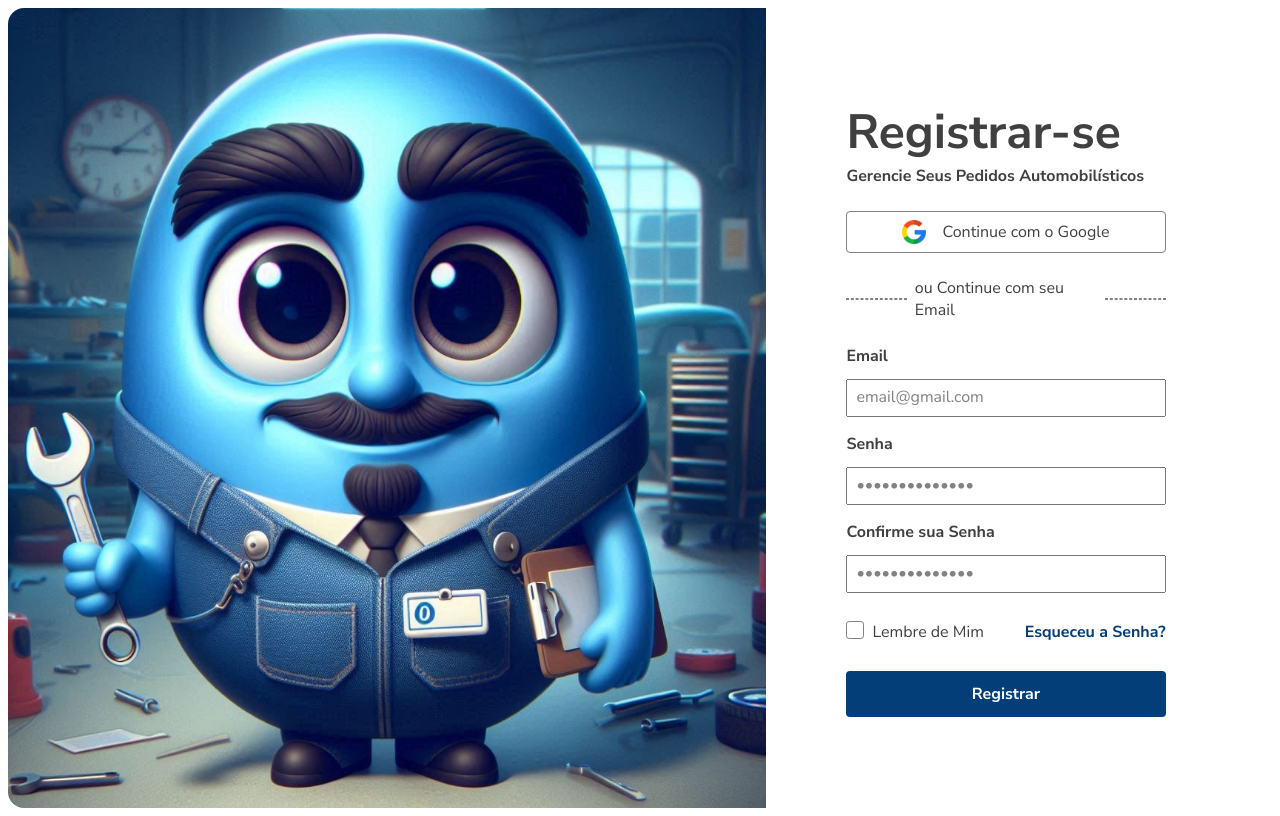
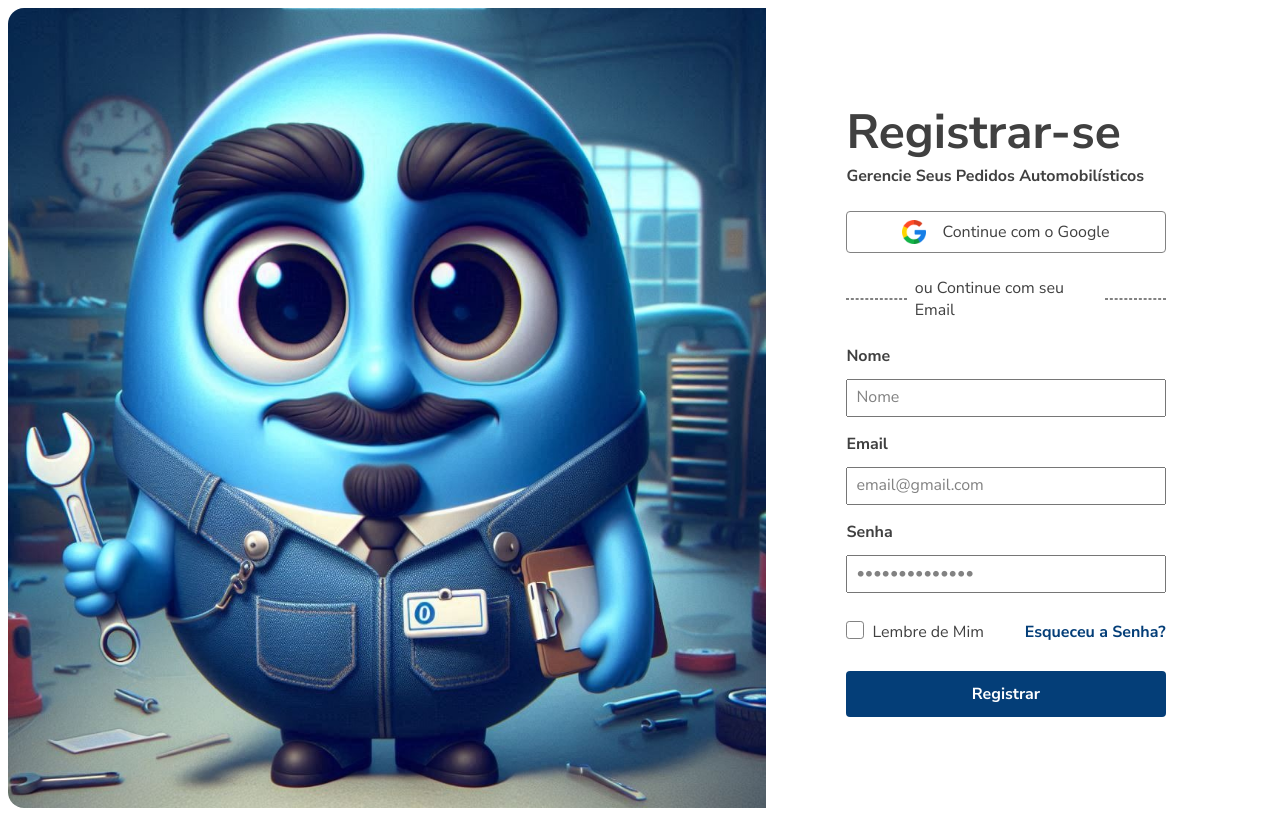
Before and after one commit to erikscar/autotech, an Angular app: page / in a window 1280 px wide. Built offline with nearby package versions, Linux system fonts and the light colour scheme.

Commit message:
feat(form): Adjust

```diff
--- a/src/app/components/auth-form/auth-form.component.html
+++ b/src/app/components/auth-form/auth-form.component.html
@@ -11,14 +11,16 @@
         <p>ou Continue com seu Email</p>
         <hr>
     </div>
-            <label for="">Email</label>
-            <input type="text" placeholder="email@gmail.com" id="email" name="email" ngModel>
 
-            <label for="">Senha</label>
-            <input type="text" placeholder="••••••••••••••" id="hashPassword" name="hashPassword" ngModel>
+    <label for="">Nome</label>
+    <input type="text" placeholder="Nome" id="name" name="name" ngModel>
 
-            <label for="">Confirme sua Senha</label>
-            <input type="text" placeholder="••••••••••••••">
+    <label for="">Email</label>
+    <input type="text" placeholder="email@gmail.com" id="email" name="email" ngModel>
+
+    <label for="">Senha</label>
+    <input type="text" placeholder="••••••••••••••" id="hashPassword" name="hashPassword" ngModel>
+
 
     <div class="checkbox-group">
         <div class="checkbox-wrapper">
```
Also changed, not shown: src/app/components/auth-form/auth-form.component-desk.ts (added, +31 -0 lines).
